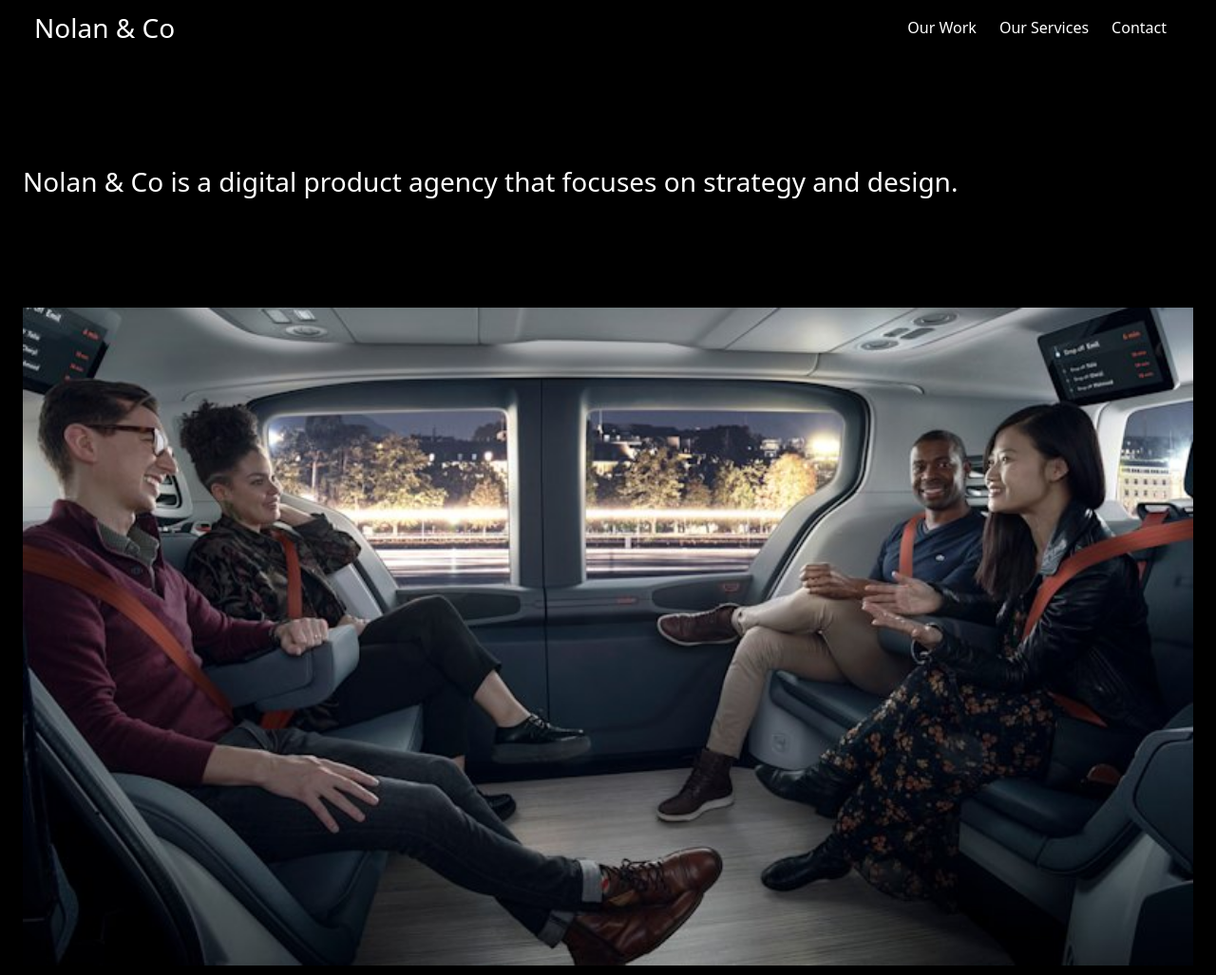
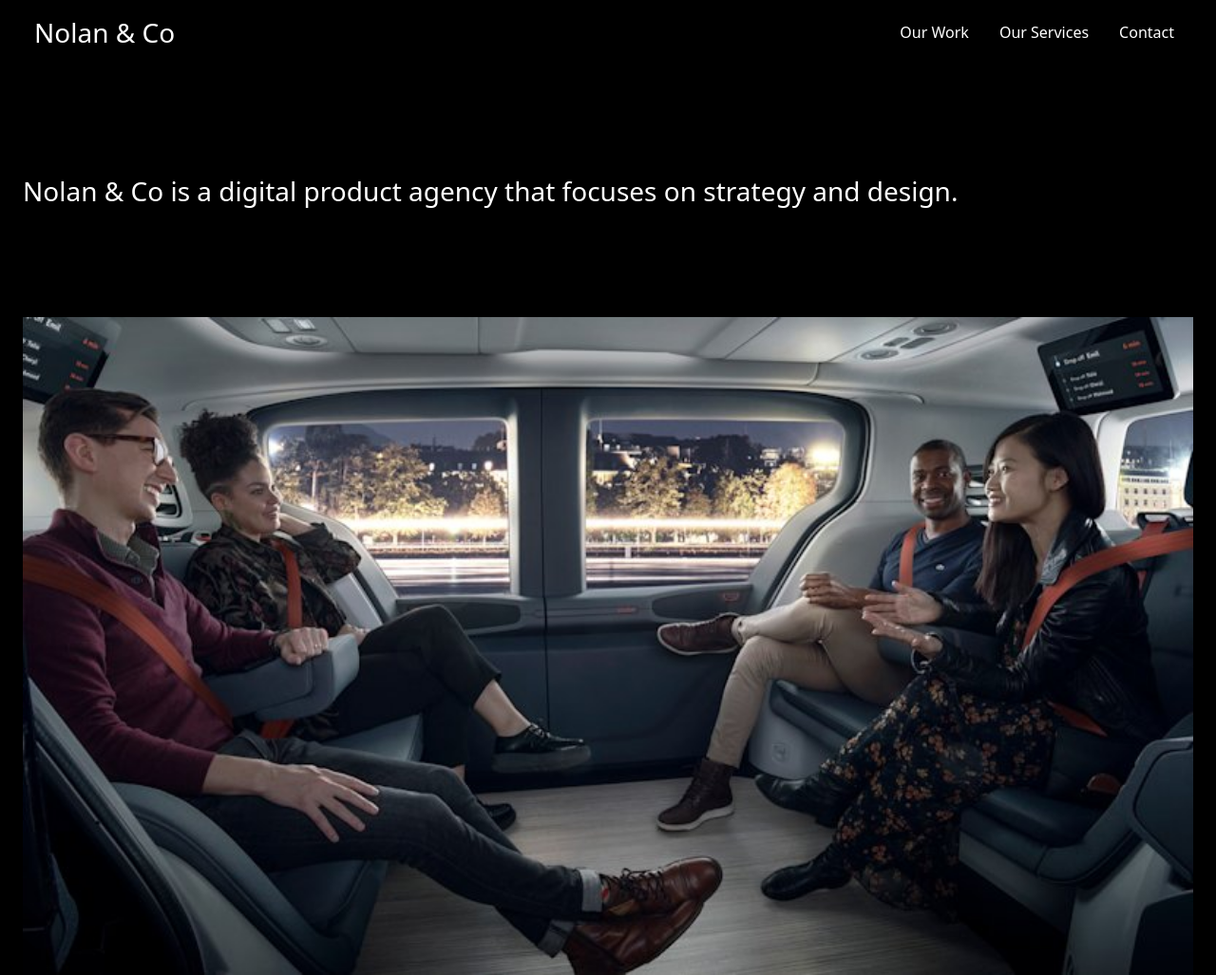
Before and after one commit to olatomide007/kodestage4updated, a plain HTML site: page index.html in a window 1280 px wide. Shown: the top 1027 px of the page at 95% size. Drawn offline with Linux system fonts and the light colour scheme.

Commit message:
updated for bootstraps navbar

```diff
--- a/index.html
+++ b/index.html
@@ -11,16 +11,28 @@
     <link rel="stylesheet" href="./css/style.css">
 </head>
 <body>
-    <div class="container-fluid navbar navbar-collapse sticky-top bg-black px-md-4 px-lg-4">
+    <nav class="navbar navbar-expand-lg navbar-dark bg-black sticky-top px-md-4 px-lg-4">
         <div class="container-fluid">
-            <a href="./index.html" class="text-decoration-none mx-auto mx-md-0 mx-lg-0 fs-3 fs text-white">Nolan & Co</a>
-            <ul class="nav d-flex ps-4">
-                <li class="nav-list fs"><a href="./work.html" class="nav-link text-white">Our Work</a></li>
-                <li class="nav-list"><a href="./services.html" class="nav-link text-white px-2">Our Services </a></li>
-                <li class="nav-list"><a href="./contact.html" class="nav-link text-white px-3">Contact</a></li>
+          <a class="navbar-brand fs-3 active" aria-current="page" href="./index.html">Nolan & Co</a>
+          <button class="navbar-toggler" type="button" data-bs-toggle="collapse" data-bs-target="#navbarNav" aria-controls="navbarNav" aria-expanded="false" aria-label="Toggle navigation">
+            <span class="navbar-toggler-icon"></span>
+          </button>
+          <div class="collapse navbar-collapse justify-content-end" id="navbarNav">
+            <ul class="navbar-nav">
+              <li class="nav-item">
+                <a class="nav-link text-white" href="./work.html">Our Work</a>
+              </li>
+              <li class="nav-item">
+                <a class="nav-link text-white ms-md-3 ms-lg-3" href="./services.html">Our Services</a>
+              </li>
+              <li class="nav-item">
+                <a class="nav-link text-white ms-md-3 ms-lg-3" href="./contact.html">Contact</a>
+              </li>
             </ul>
+          </div>
         </div>
-    </div>
+    </nav>
+
 
     <h2 class="container-fluid px-4 fs-3 text-white more-margin lh-base">Nolan & Co is a digital product agency that focuses on strategy and design.</h2>
 
@@ -74,6 +86,6 @@
         </div>
     </section>
 
-
+<script src="./script/bootstrap.min.js"></script>
 </body>
 </html>
```
Also changed, not shown: contact.html (+18 -7 lines), services.html (+18 -7 lines), work.html (+18 -7 lines).
